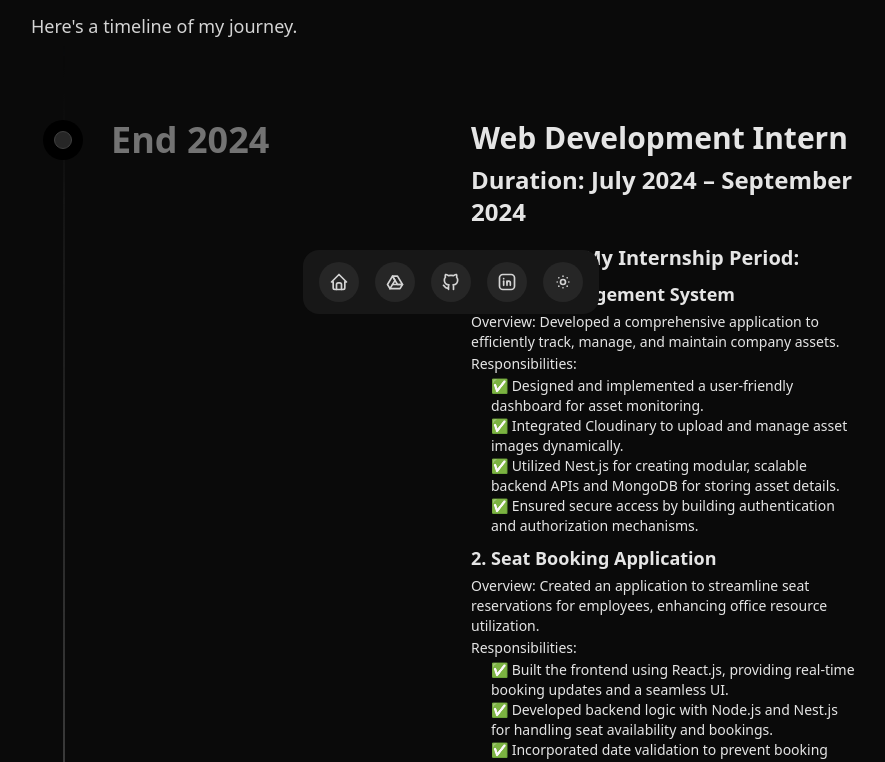
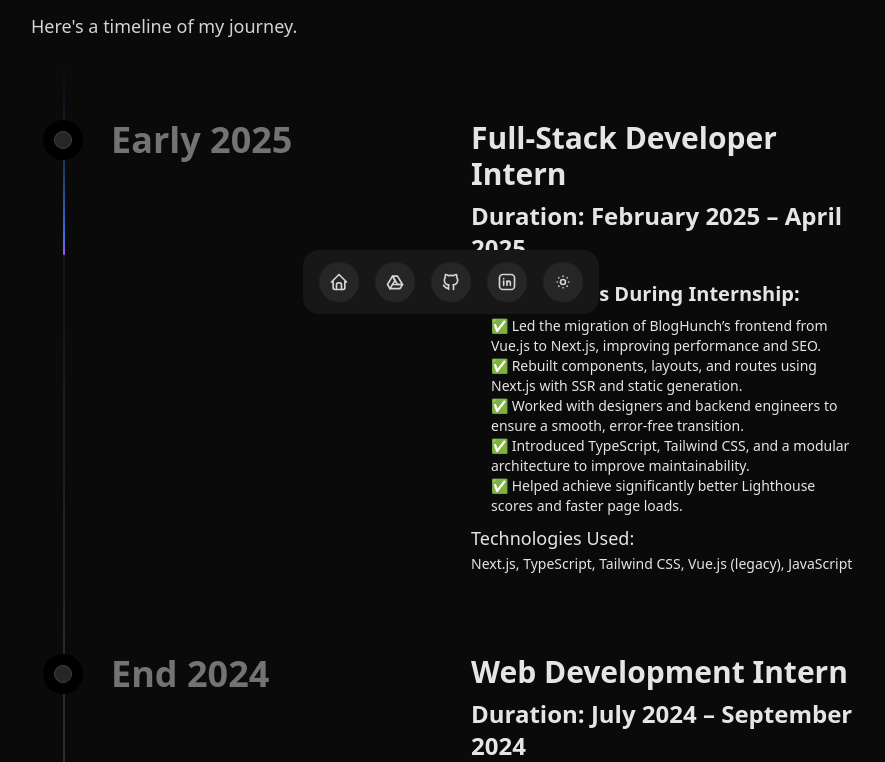
Before and after one commit to Debnath23/portfolio, a Next.js app: page / in a window 1280 px wide. Shown: the part 462-1224 px from the top of the page, without its empty margins (189-1074 px from the left). Built offline with nearby package versions, Linux system fonts and the light colour scheme.

Commit message:
Update Timeline.jsx

```diff
--- a/components/Timeline.jsx
+++ b/components/Timeline.jsx
@@ -3,6 +3,35 @@ import { Timeline } from "@/components/ui/timeline";
 
 export function TimelineDemo() {
   const data = [
+    {
+  title: "Early 2025",
+  content: (
+    <div>
+      <p className="text-neutral-800 dark:text-neutral-200 text-lg md:text-3xl font-extrabold mb-2">
+        Full-Stack Developer Intern
+      </p>
+      <p className="text-neutral-800 dark:text-neutral-200 text-sm md:text-2xl font-bold mb-4">
+        Duration: February 2025 – April 2025
+      </p>
+      <p className="text-neutral-800 dark:text-neutral-200 text-sm md:text-xl font-semibold mb-2">
+        Contributions During Internship:
+      </p>
+      <ul className="pl-5 text-neutral-800 dark:text-neutral-200 text-xs md:text-sm font-medium mb-2">
+        <li>✅ Led the migration of BlogHunch’s frontend from Vue.js to Next.js, improving performance and SEO.</li>
+        <li>✅ Rebuilt components, layouts, and routes using Next.js with SSR and static generation.</li>
+        <li>✅ Worked with designers and backend engineers to ensure a smooth, error-free transition.</li>
+        <li>✅ Introduced TypeScript, Tailwind CSS, and a modular architecture to improve maintainability.</li>
+        <li>✅ Helped achieve significantly better Lighthouse scores and faster page loads.</li>
+      </ul>
+      <p className="text-neutral-800 dark:text-neutral-200 text-sm md:text-lg font-medium mb-0.5">
+        Technologies Used:
+      </p>
+      <p className="text-neutral-800 dark:text-neutral-200 text-sm md:text-sm font-medium">
+        Next.js, TypeScript, Tailwind CSS, Vue.js (legacy), JavaScript
+      </p>
+    </div>
+  ),
+},
     {
       title: "End 2024",
       content: (
```
